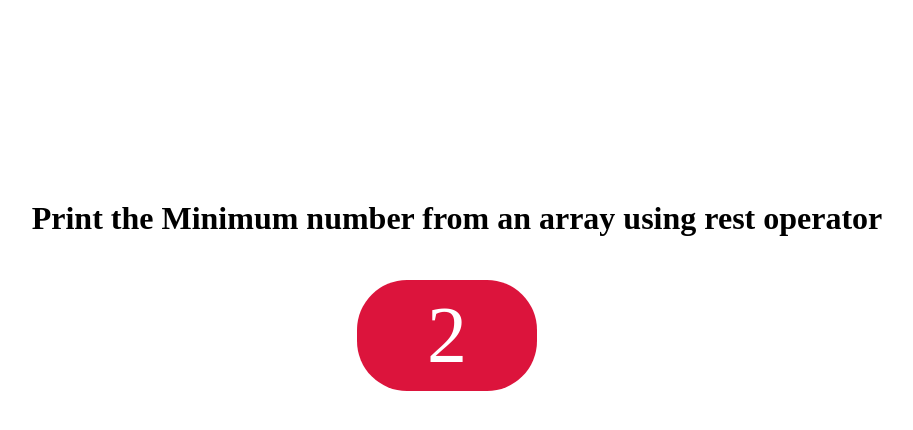
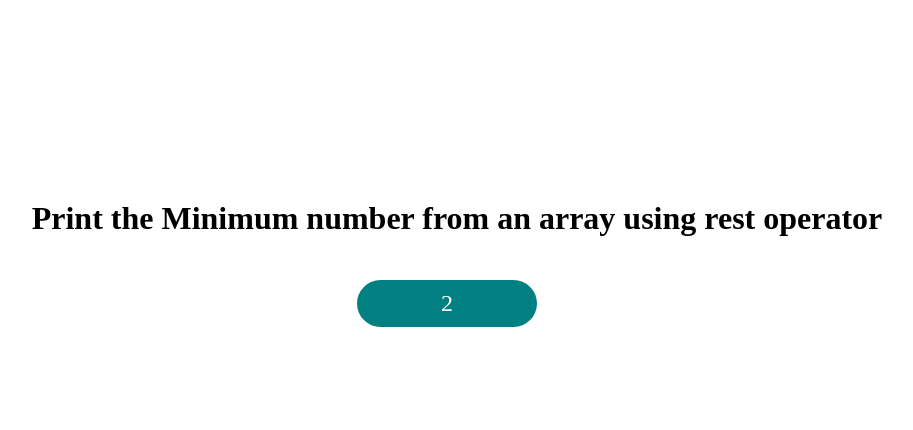
Before and after one commit to theSaswat/Adv_frontend, a plain HTML site: page jan_01/rest-operator/index.html in a window 1280 px wide. In both pictures the pointer is over the element 630 px from the left and 308 px from the top of the page. Shown: the whole page, without its empty margins (183-1096 px from the left). Drawn offline with Linux system fonts and the light colour scheme.

Commit message:
Update index.html

```diff
--- a/jan_01/rest-operator/index.html
+++ b/jan_01/rest-operator/index.html
@@ -22,10 +22,10 @@
         }
 
         div:hover {
-    background-color: crimson;
+    background-color: teal;
     color: white;
-    font-size: 5rem;
-    border-radius: 50px;
+    font-size: 1.5rem;
+    border-radius: 30px;
         }
     </style>
 </head>
```
